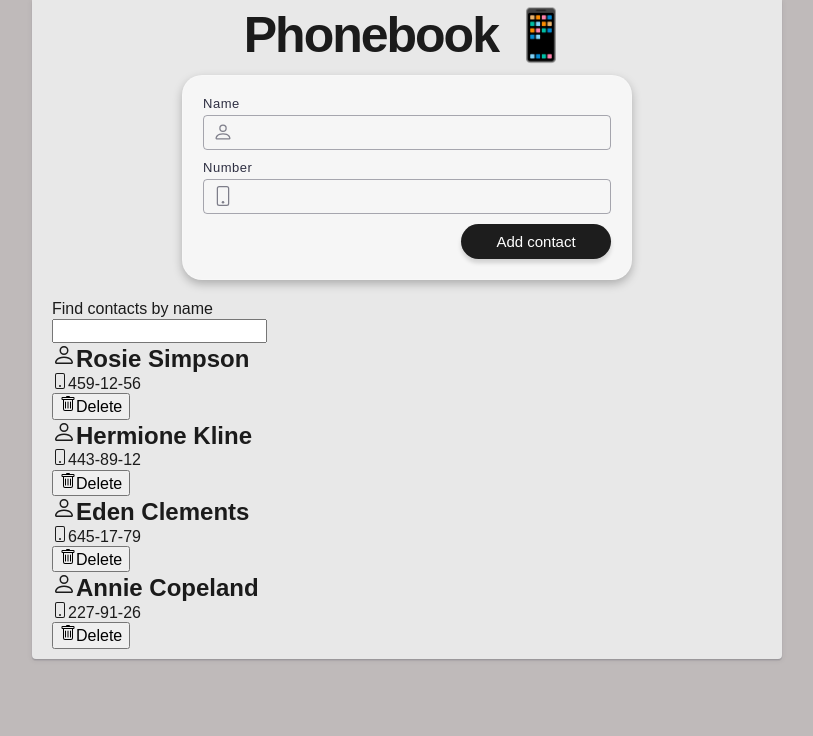
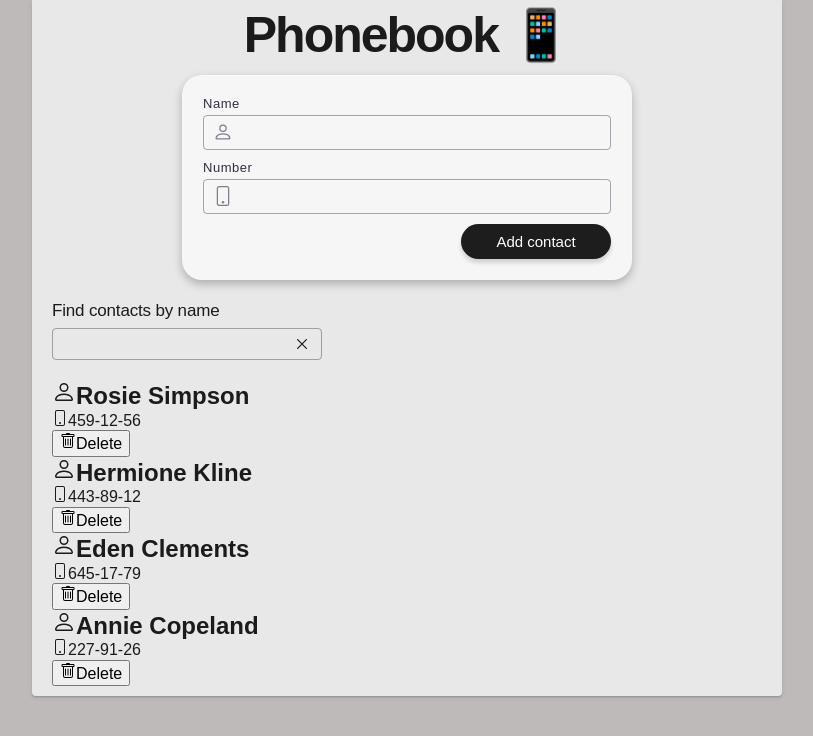
Before and after one commit to KristinaHranovska/goit-react-hw-03, a React (Vite) app: page / in a window 1280 px wide. Shown: the top 736 px of the page, without its empty margins (233-1046 px from the left). Built offline with nearby package versions, Linux system fonts and the light colour scheme; a web font is replaced by a local one.

Commit message:
search is ready

```diff
--- a/src/components/App/App.jsx
+++ b/src/components/App/App.jsx
@@ -34,16 +34,22 @@ function App() {
       return prevContacts.filter((contact) => contact.id !== contactId);
     });
   };
+
   return (
     <>
       <div className={css.container}>
         <h1 className={css.mainTitle}>Phonebook 📱</h1>
         <ContactForm onAdd={addContact} />
         <SearchBox value={search} onFilter={setSearch} />
+
         {contacts.length !== 0 ? (
           <ContactList contactList={filterContacts} onDelete={deleteContact} />
         ) : (
-          <p>Your phonebook is empty 😢</p>
+          <p className={css.infoText}>Your phonebook is empty 😢</p>
+        )}
+
+        {filterContacts.length === 0 && contacts.length !== 0 && (
+          <p className={css.infoText}>No contacts found 😢</p>
         )}
       </div>
     </>
--- a/src/components/App/App.module.css
+++ b/src/components/App/App.module.css
@@ -16,3 +16,10 @@
 
     margin-bottom: 15px;
 }
+
+.infoText {
+    font-size: 20px;
+    line-height: 1.33;
+    letter-spacing: -.01em;
+    text-align: center;
+}
--- a/src/components/ContactForm/ContactForm.module.css
+++ b/src/components/ContactForm/ContactForm.module.css
@@ -31,7 +31,7 @@
     background-color: transparent;
     outline: transparent;
 
-    transition: border-color .4s cubic-bezier(.4, 0, .2, 1);
+    transition: border-color .4s cubic-bezier(.4, 0, .2, 1), box-shadow .6s cubic-bezier(.4, 0, .2, 1);
 
     margin-bottom: 10px;
     padding: 5px 35px;
@@ -47,6 +47,7 @@
 
 .formInput:focus {
     border-color: #646864;
+    box-shadow: 0 4px 4px #00000026;
 }
 
 .iconInput {
--- a/src/components/SearchBox/SearchBox.jsx
+++ b/src/components/SearchBox/SearchBox.jsx
@@ -1,12 +1,26 @@
+import css from "./SearchBox.module.css";
+import { IoCloseOutline } from "react-icons/io5";
+
 const SearchBox = ({ value, onFilter }) => {
+  const cleanInput = () => {
+    onFilter("");
+  };
   return (
-    <div>
-      <p>Find contacts by name</p>
-      <input
-        type="text"
-        value={value}
-        onChange={(e) => onFilter(e.target.value)}
-      />
+    <div className={css.container}>
+      <p className={css.inputText}>Find contacts by name</p>
+      <div className={css.container}>
+        <input
+          className={css.formInput}
+          type="text"
+          value={value}
+          onChange={(e) => onFilter(e.target.value)}
+        />
+        <IoCloseOutline
+          className={css.iconClean}
+          size="20"
+          onClick={cleanInput}
+        />
+      </div>
     </div>
   );
 };
--- /dev/null
+++ b/src/components/SearchBox/SearchBox.module.css
@@ -0,0 +1,41 @@
+.container {
+    margin-bottom: 20px;
+}
+
+.inputText {
+    font-size: 17px;
+    line-height: 1.33;
+    letter-spacing: -.01em;
+
+    margin-bottom: 5px;
+}
+
+.container {
+    width: 270px;
+    position: relative;
+}
+
+.formInput {
+    width: 270px;
+    border-radius: 4px;
+    border: 1px solid rgba(46, 47, 66, 0.40);
+    background-color: transparent;
+    outline: transparent;
+
+    transition: border-color .4s cubic-bezier(.4, 0, .2, 1), box-shadow .6s cubic-bezier(.4, 0, .2, 1);
+    padding: 6px 15px;
+    padding-right: 35px;
+}
+
+.formInput:hover,
+.formInput:focus {
+    border-color: #646864;
+    box-shadow: 0 4px 4px #00000026;
+}
+
+.iconClean {
+    position: absolute;
+    top: 6px;
+    right: 10px;
+    cursor: pointer;
+}
--- a/src/index.css
+++ b/src/index.css
@@ -1,4 +1,3 @@
-/* @import 'node_modules/modern-normalize/modern-normalize.css'; */
 @import url('./fonts');
 
 body {
```
